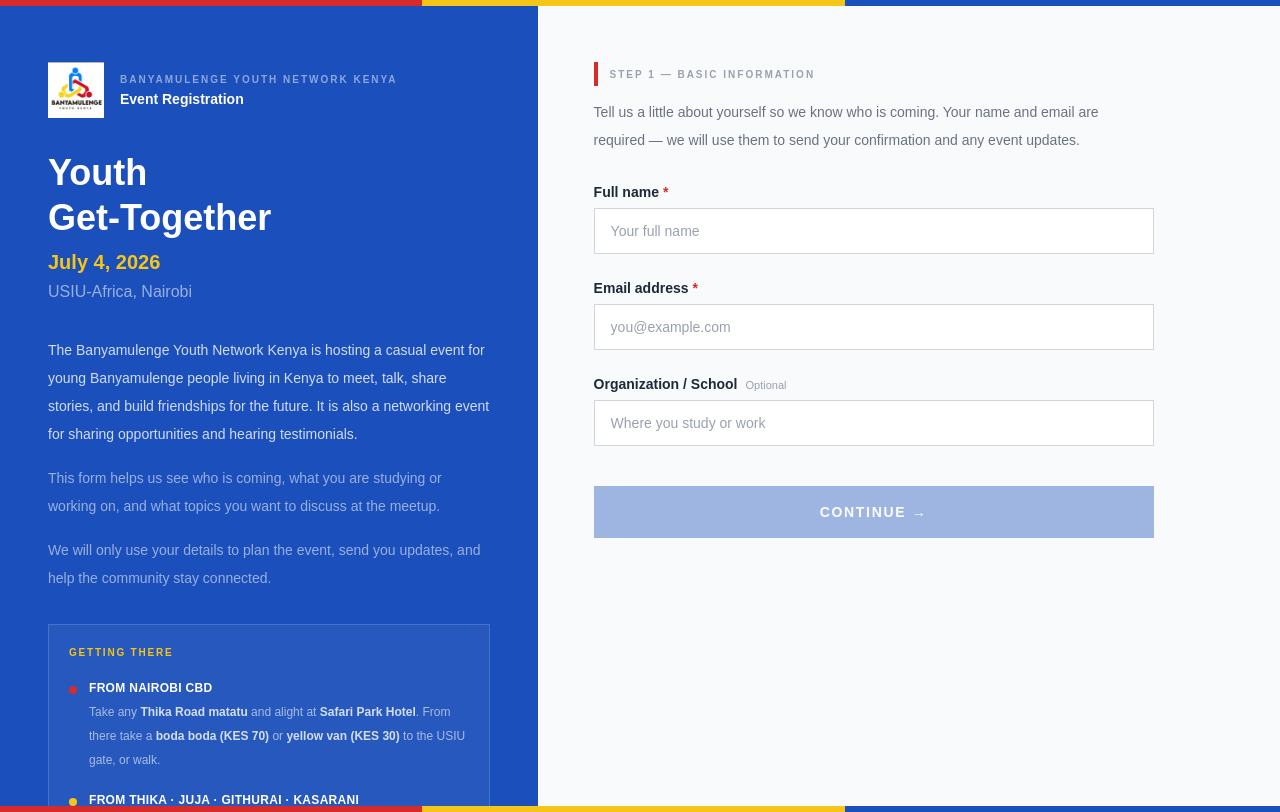
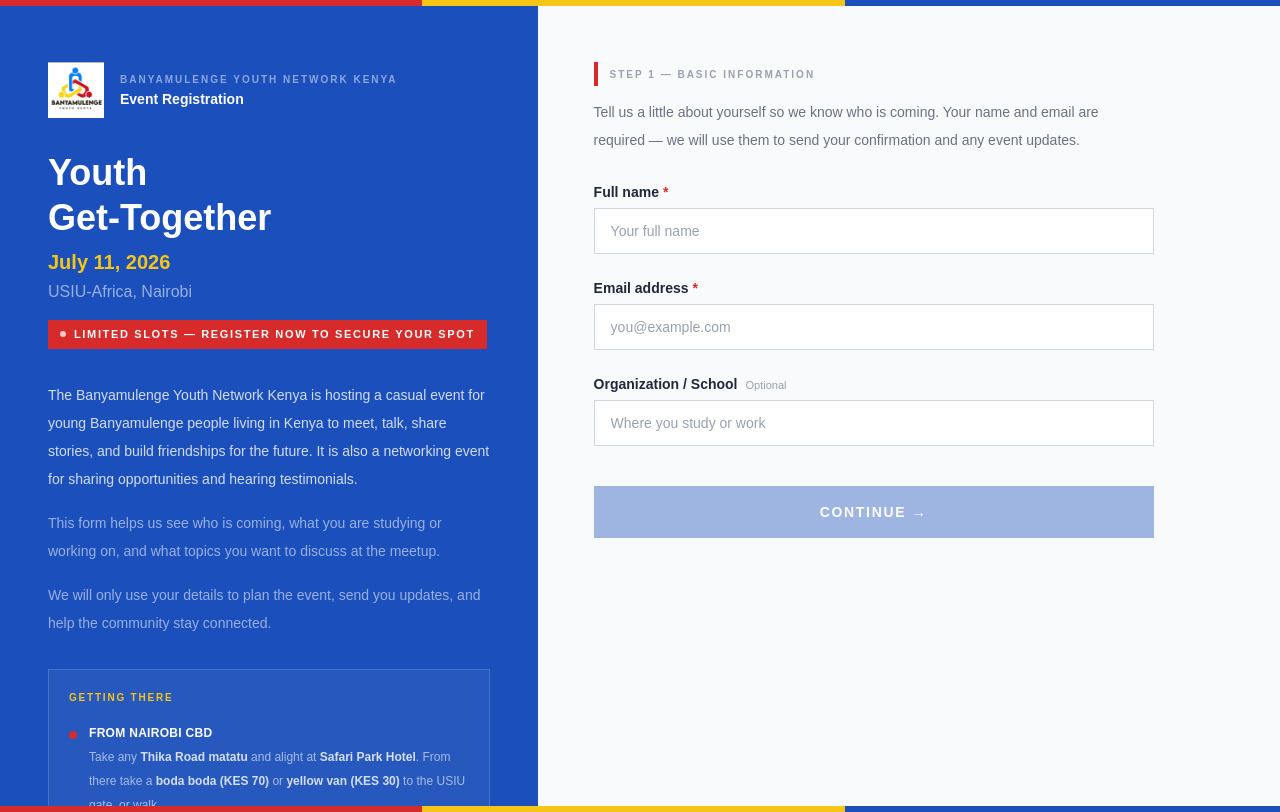
Before and after one commit to ShemaM/byn-event, a Next.js app: page / in a window 1280 px wide. Built offline with nearby package versions, Linux system fonts and the light colour scheme.

Commit message:
Update date to July 11, add limited slots urgency badge

```diff
--- a/app/api/register/route.ts
+++ b/app/api/register/route.ts
@@ -83,7 +83,7 @@ export async function POST(req: NextRequest) {
                 </tr>
               </table>
               <h1 style="margin:0;font-size:26px;font-weight:800;color:#ffffff;line-height:1.2;">You're registered.</h1>
-              <p style="margin:8px 0 0;font-size:14px;color:rgba(255,255,255,0.55);">Youth Get-Together · July 4, 2026 · USIU-Africa, Nairobi</p>
+              <p style="margin:8px 0 0;font-size:14px;color:rgba(255,255,255,0.55);">Youth Get-Together · July 11, 2026 · USIU-Africa, Nairobi</p>
             </td>
           </tr>
 
@@ -99,7 +99,7 @@ export async function POST(req: NextRequest) {
                   <td style="padding:20px 24px;">
                     <p style="margin:0 0 14px;font-size:10px;font-weight:900;letter-spacing:0.18em;text-transform:uppercase;color:#999;">Event Details</p>
                     <table cellpadding="0" cellspacing="0">
-                      <tr><td style="font-size:13px;color:#666;padding:4px 0;padding-right:16px;">Date</td><td style="font-size:13px;color:#111;font-weight:600;">Saturday, July 4, 2026</td></tr>
+                      <tr><td style="font-size:13px;color:#666;padding:4px 0;padding-right:16px;">Date</td><td style="font-size:13px;color:#111;font-weight:600;">Saturday, July 11, 2026</td></tr>
                       <tr><td style="font-size:13px;color:#666;padding:4px 0;padding-right:16px;">Venue</td><td style="font-size:13px;color:#111;font-weight:600;">USIU-Africa, Nairobi</td></tr>
                       <tr><td style="font-size:13px;color:#666;padding:4px 0;padding-right:16px;">Your name</td><td style="font-size:13px;color:#111;font-weight:600;">${fullName}</td></tr>
                       <tr><td style="font-size:13px;color:#666;padding:4px 0;padding-right:16px;">M-Pesa ref</td><td style="font-size:13px;color:#111;font-weight:600;">${mpesaCode}</td></tr>
@@ -159,7 +159,7 @@ export async function POST(req: NextRequest) {
       transporter.sendMail({
         from: `"Banyamulenge Youth Network Kenya" <${process.env.GMAIL_USER}>`,
         to: email,
-        subject: 'Registration Confirmed — BYN Kenya Youth Get-Together, July 4',
+        subject: 'Registration Confirmed — BYN Kenya Youth Get-Together, July 11',
         html: confirmationHtml,
       }),
       transporter.sendMail({
@@ -182,6 +182,7 @@ export async function POST(req: NextRequest) {
         mpesaPhone,
         mpesaCode,
       ]),
+      // Column order: Timestamp | Full Name | Email | Organization | Current Pursuits | Expected Gains | Panelist Questions | Activities | Dietary Restrictions | M-Pesa Name | M-Pesa Phone | M-Pesa Code
     ])
 
     return NextResponse.json({ success: true })
--- a/app/layout.tsx
+++ b/app/layout.tsx
@@ -13,8 +13,8 @@ const geistMono = Geist_Mono({
 });
 
 export const metadata: Metadata = {
-  title: "Register — BYN Kenya Youth Get-Together, July 4 2026",
-  description: "Register for the BYN Kenya Youth Get-Together on July 4, 2026 at USIU-Africa, Nairobi.",
+  title: "Register — BYN Kenya Youth Get-Together, July 11 2026",
+  description: "Register for the BYN Kenya Youth Get-Together on July 11, 2026 at USIU-Africa, Nairobi.",
 };
 
 export default function RootLayout({
--- a/app/page.tsx
+++ b/app/page.tsx
@@ -93,7 +93,7 @@ export default function RegistrationPage() {
             A confirmation email has been sent to <strong className="text-gray-800">{form.email}</strong>.
           </p>
           <p className="text-sm text-gray-500 leading-7">
-            See you on <strong className="text-gray-800">July 4, 2026</strong> at USIU-Africa, Nairobi.
+            See you on <strong className="text-gray-800">July 11, 2026</strong> at USIU-Africa, Nairobi.
           </p>
           <div className="mt-8 h-1.5 w-full" style={{ background: 'linear-gradient(to right, #D72B2B 33%, #F5C518 33%, #F5C518 66%, #1B4FBB 66%)' }} />
         </div>
@@ -126,8 +126,14 @@ export default function RegistrationPage() {
           <h1 className="text-4xl font-black text-white leading-tight mb-2">
             Youth<br />Get-Together
           </h1>
-          <p className="text-[#F5C518] font-black text-xl mb-1">July 4, 2026</p>
-          <p className="text-white/55 text-base mb-8">USIU-Africa, Nairobi</p>
+          <p className="text-[#F5C518] font-black text-xl mb-1">July 11, 2026</p>
+          <p className="text-white/55 text-base mb-4">USIU-Africa, Nairobi</p>
+
+          {/* Limited slots badge */}
+          <div className="inline-flex items-center gap-2 bg-[#D72B2B] px-3 py-1.5 mb-8">
+            <div className="w-1.5 h-1.5 rounded-full bg-white animate-pulse" />
+            <span className="text-[11px] font-black uppercase tracking-[0.15em] text-white">Limited slots — register now to secure your spot</span>
+          </div>
 
           {/* Description */}
           <div className="space-y-4 mb-8">
```
